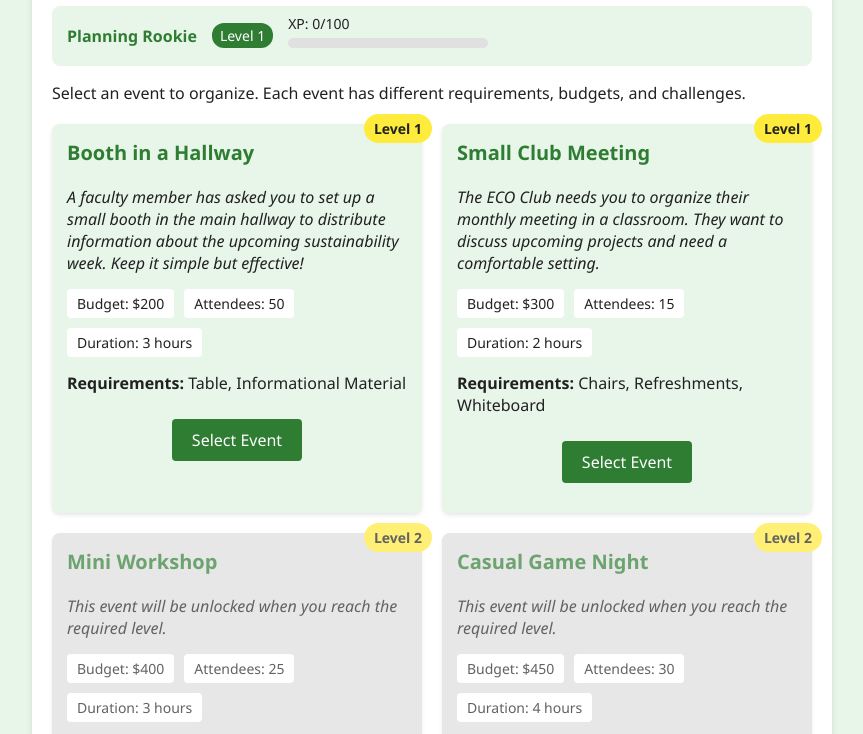
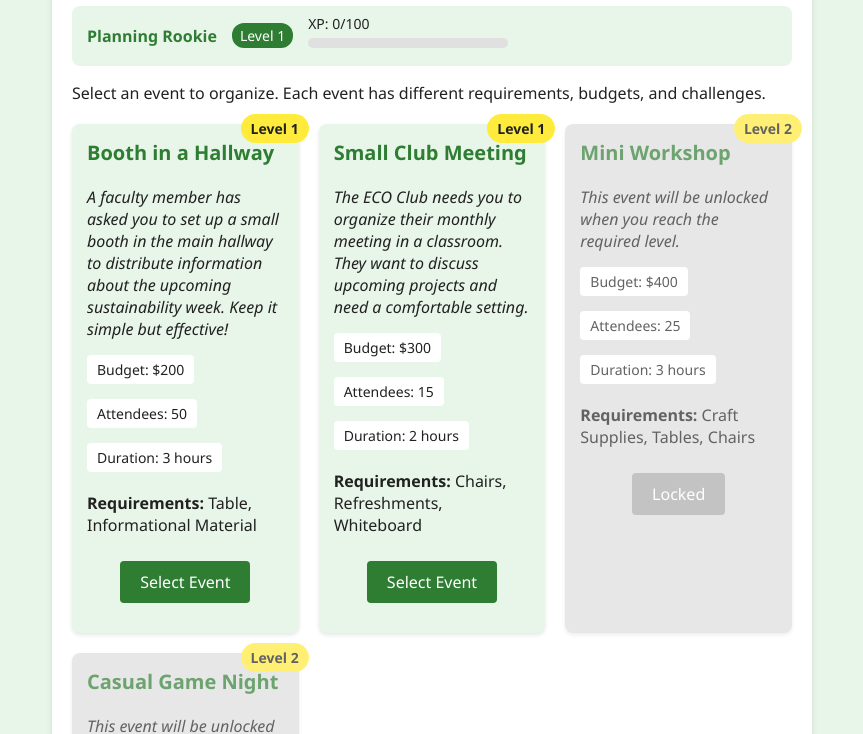
Before and after one commit to BulletPhobia/c4game, a plain HTML site: page events.html in a window 1280 px wide. Shown: the part 120-854 px from the top of the page, without its empty margins (208-1071 px from the left). Drawn offline with Linux system fonts and the light colour scheme.

Commit message:
Mobile formatting

```diff
--- a/events.html
+++ b/events.html
@@ -25,6 +25,11 @@
             max-width: 800px;
             margin: 0 auto;
             padding: 20px;
+            box-sizing: border-box;
+        }
+
+        *, *:before, *:after {
+            box-sizing: inherit;
         }
 
         h1, h2, h3 {
@@ -37,6 +42,7 @@
             padding: 20px;
             margin-bottom: 20px;
             box-shadow: 0 4px 6px rgba(0, 0, 0, 0.1);
+            width: 100%;
         }
 
         .btn {
@@ -59,9 +65,23 @@
 
         .event-list {
             display: grid;
-            grid-template-columns: repeat(auto-fill, minmax(300px, 1fr));
+            grid-template-columns: 1fr;
             gap: 20px;
             margin-top: 20px;
+            width: 100%;
+        }
+
+        /* Adjust grid for larger screens */
+        @media (min-width: 600px) {
+            .event-list {
+                grid-template-columns: repeat(2, 1fr);
+            }
+        }
+
+        @media (min-width: 900px) {
+            .event-list {
+                grid-template-columns: repeat(3, 1fr);
+            }
         }
 
         .event-card {
@@ -71,6 +91,8 @@
             box-shadow: 0 2px 4px rgba(0, 0, 0, 0.1);
             transition: transform 0.2s;
             cursor: pointer;
+            position: relative;
+            width: 100%;
         }
 
         .event-card:hover {
@@ -82,6 +104,7 @@
             color: var(--primary-color);
             margin-top: 0;
             font-size: 20px;
+            word-wrap: break-word;
         }
 
         .event-description {
@@ -102,10 +125,12 @@
             padding: 5px 10px;
             border-radius: 4px;
             font-size: 14px;
+            margin-bottom: 5px;
         }
 
         .event-requirements {
             margin-top: 10px;
+            word-wrap: break-word;
         }
 
         .event-select {
```
Also changed, not shown: venue.html (+48 -1 lines).
